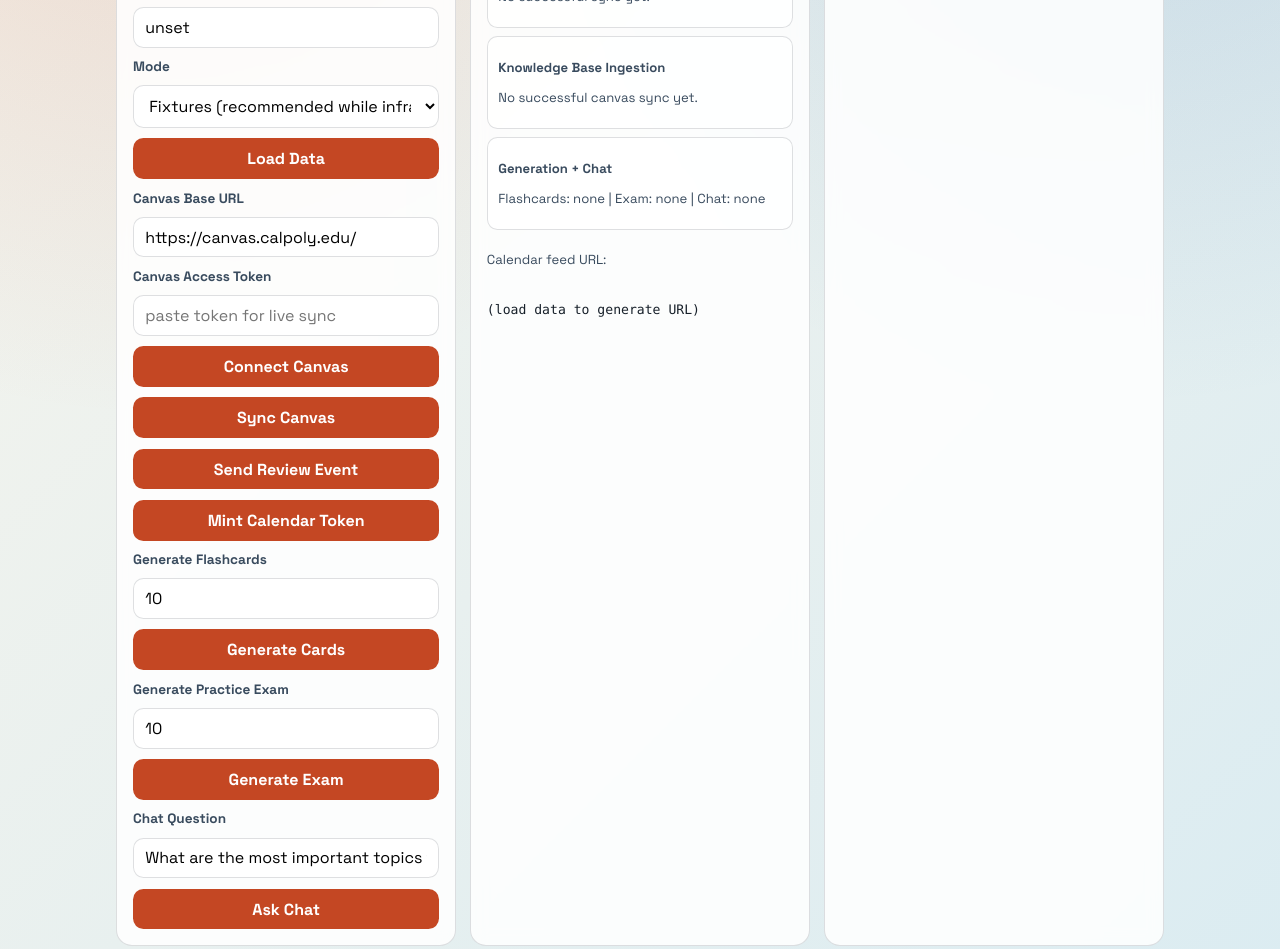
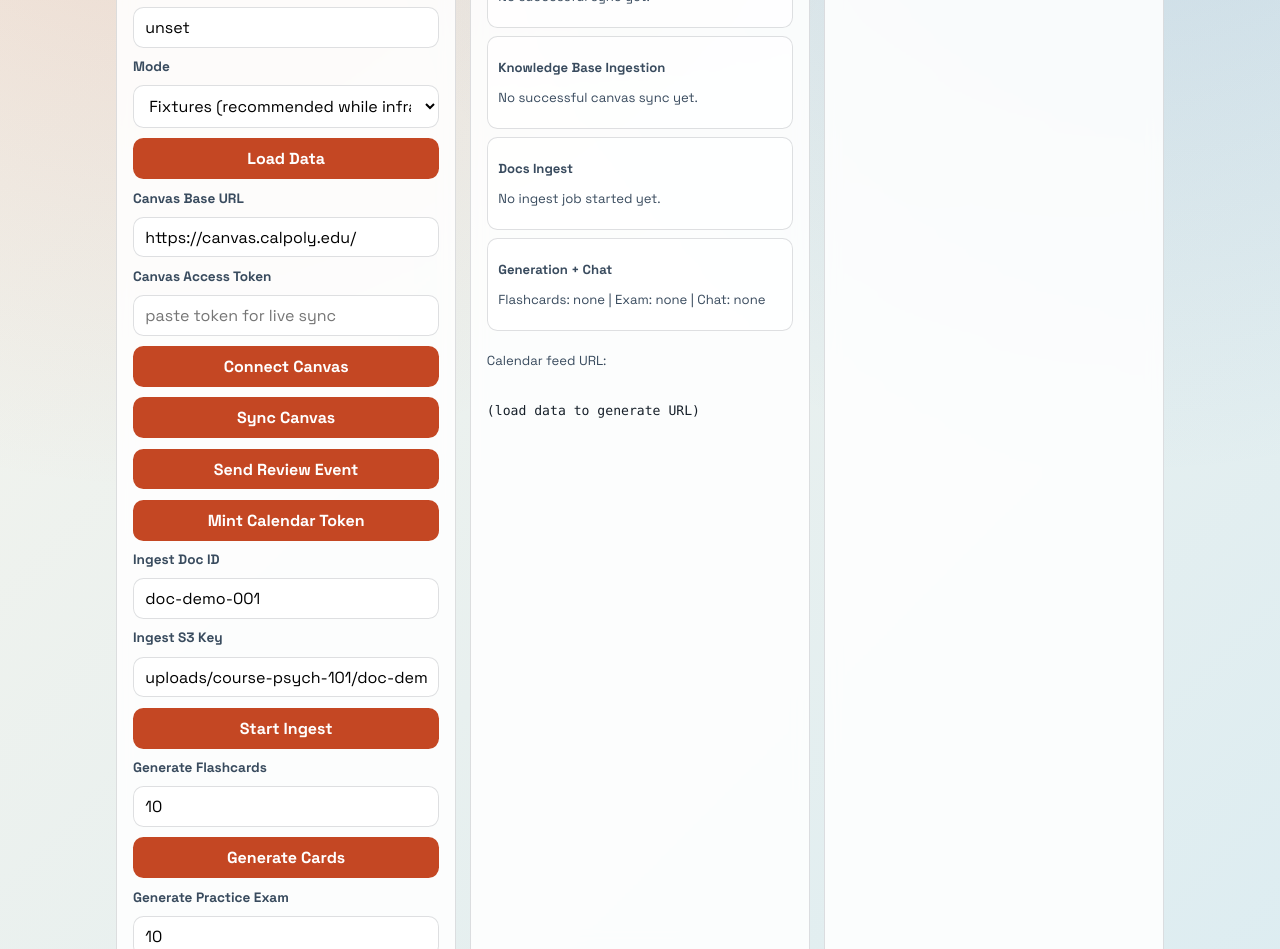
Before and after one commit to p1an0guy/GURT, a Next.js app: page / in a window 1280 px wide. Shown: the part 400-1349 px from the top of the page. Built offline with nearby package versions, Linux system fonts and the light colour scheme; no server answers.

Commit message:
feat: add frontend docs ingest polling workflow

```diff
--- a/app/page.tsx
+++ b/app/page.tsx
@@ -19,6 +19,10 @@ const DEFAULT_CALENDAR_TOKEN =
 
 function toNowRfc3339(): string {
   return new Date().toISOString().replace(/\.\d{3}Z$/, "Z");
+}
+
+function waitMs(ms: number): Promise<void> {
+  return new Promise((resolve) => setTimeout(resolve, ms));
 }
 
 function kbIngestionStatusMessage(sync: CanvasSyncResponse): string {
@@ -73,6 +77,13 @@ export default function HomePage() {
   const [mastery, setMastery] = useState<TopicMastery[]>([]);
   const [calendarUrl, setCalendarUrl] = useState<string>("");
   const [message, setMessage] = useState<string>("");
+  const [ingestDocId, setIngestDocId] = useState("doc-demo-001");
+  const [ingestKey, setIngestKey] = useState("uploads/course-psych-101/doc-demo-001/syllabus.pdf");
+  const [ingestJobId, setIngestJobId] = useState("");
+  const [ingestStatus, setIngestStatus] = useState("");
+  const [lastIngestUpdatedAt, setLastIngestUpdatedAt] = useState("");
+  const [ingestLoading, setIngestLoading] = useState(false);
+  const [ingestError, setIngestError] = useState("");
 
   const client = useMemo(
     () =>
@@ -237,8 +248,71 @@ export default function HomePage() {
     }
   }
 
+  async function handleStartIngest(): Promise<void> {
+    setMessage("");
+    setIngestError("");
+    setIngestStatus("");
+    setLastIngestUpdatedAt("");
+    setIngestLoading(true);
+    try {
+      const docId = ingestDocId.trim();
+      const key = ingestKey.trim();
+      if (!docId) {
+        throw new Error("Ingest docId is required.");
+      }
+      if (!key) {
+        throw new Error("Ingest key is required.");
+      }
+
+      const start = await client.startDocsIngest({
+        docId,
+        courseId,
+        key,
+      });
+      setIngestJobId(start.jobId);
+      setIngestStatus(start.status);
+      setLastIngestUpdatedAt(start.updatedAt);
+      setMessage(`Ingest started (jobId: ${start.jobId}).`);
+
+      for (let attempt = 0; attempt < 30; attempt += 1) {
+        const status = await client.getDocsIngestStatus(start.jobId);
+        setIngestStatus(status.status);
+        setLastIngestUpdatedAt(status.updatedAt);
+        if (status.status === "FINISHED") {
+          setMessage(
+            `Ingest finished (jobId: ${status.jobId}, textLength: ${status.textLength}, textract: ${status.usedTextract ? "yes" : "no"}).`,
+          );
+          return;
+        }
+        if (status.status === "FAILED") {
+          throw new Error(`Ingest failed (jobId: ${status.jobId}): ${status.error || "unknown error"}`);
+        }
+        await waitMs(1500);
+      }
+      throw new Error(`Ingest polling timed out for job ${start.jobId}.`);
+    } catch (error) {
+      const errorMessage = error instanceof Error ? error.message : "Unknown error";
+      setIngestError(errorMessage);
+      setMessage(errorMessage);
+    } finally {
+      setIngestLoading(false);
+    }
+  }
+
   return (
     <>
+      {ingestLoading ? (
+        <div className="loading-screen" role="status" aria-live="polite">
+          <div className="loading-card">
+            <h2>Processing Document</h2>
+            <p>
+              {ingestJobId
+                ? `Polling ingest job ${ingestJobId} (${ingestStatus || "RUNNING"})...`
+                : "Starting ingest workflow..."}
+            </p>
+          </div>
+        </div>
+      ) : null}
       <main className="page">
         <section className="hero">
           <h1>StudyBuddy Demo Console</h1>
@@ -324,6 +398,32 @@ export default function HomePage() {
               Mint Calendar Token
             </button>
 
+            <label htmlFor="ingestDocId">Ingest Doc ID</label>
+            <input
+              id="ingestDocId"
+              value={ingestDocId}
+              onChange={(event) => setIngestDocId(event.target.value)}
+              placeholder="doc-demo-001"
+            />
+            <label htmlFor="ingestKey">Ingest S3 Key</label>
+            <input
+              id="ingestKey"
+              value={ingestKey}
+              onChange={(event) => setIngestKey(event.target.value)}
+              placeholder="uploads/course-psych-101/doc-demo-001/syllabus.pdf"
+            />
+            <button type="button" onClick={handleStartIngest} disabled={ingestLoading}>
+              {ingestLoading ? "Ingesting..." : "Start Ingest"}
+            </button>
+            {ingestError ? (
+              <>
+                <p className="error-text">Ingest failed: {ingestError}</p>
+                <button type="button" className="secondary-button" onClick={handleStartIngest} disabled={ingestLoading}>
+                  Retry Ingest
+                </button>
+              </>
+            ) : null}
+
             <label htmlFor="numCards">Generate Flashcards</label>
             <input
               id="numCards"
@@ -407,6 +507,15 @@ export default function HomePage() {
                   ? `Last sync ${lastCanvasSync.updatedAt}: ${kbIngestionStatusMessage(lastCanvasSync)}`
                   : "No successful canvas sync yet."}
               </p>
+            </div>
+            <div className="status-block">
+              <p className="small"><strong>Docs Ingest</strong></p>
+              <p className="small">
+                {ingestJobId
+                  ? `Job ${ingestJobId}: ${ingestStatus || "RUNNING"} (${lastIngestUpdatedAt || "pending"})`
+                  : "No ingest job started yet."}
+              </p>
+              {ingestError ? <p className="error-text">{ingestError}</p> : null}
             </div>
             <div className="status-block">
               <p className="small"><strong>Generation + Chat</strong></p>
```
Also changed, not shown: 1 other file (tests, documents, lock files or other folders).
